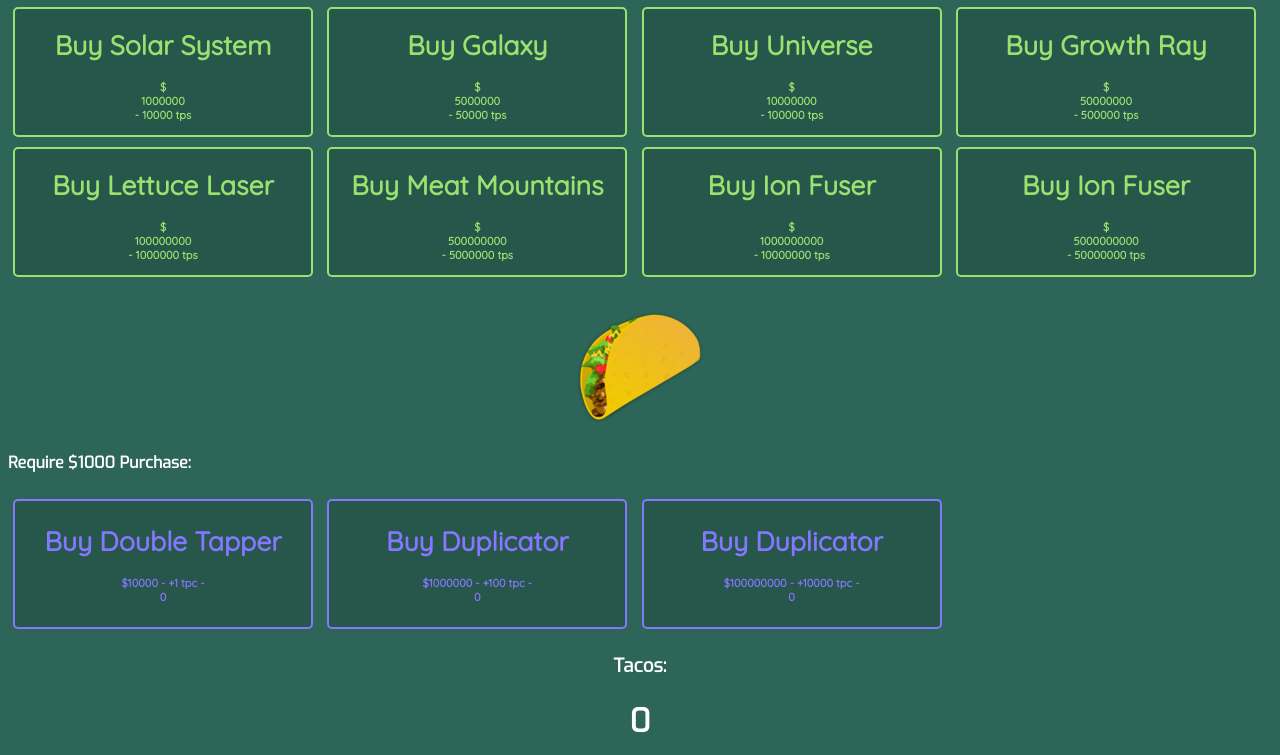
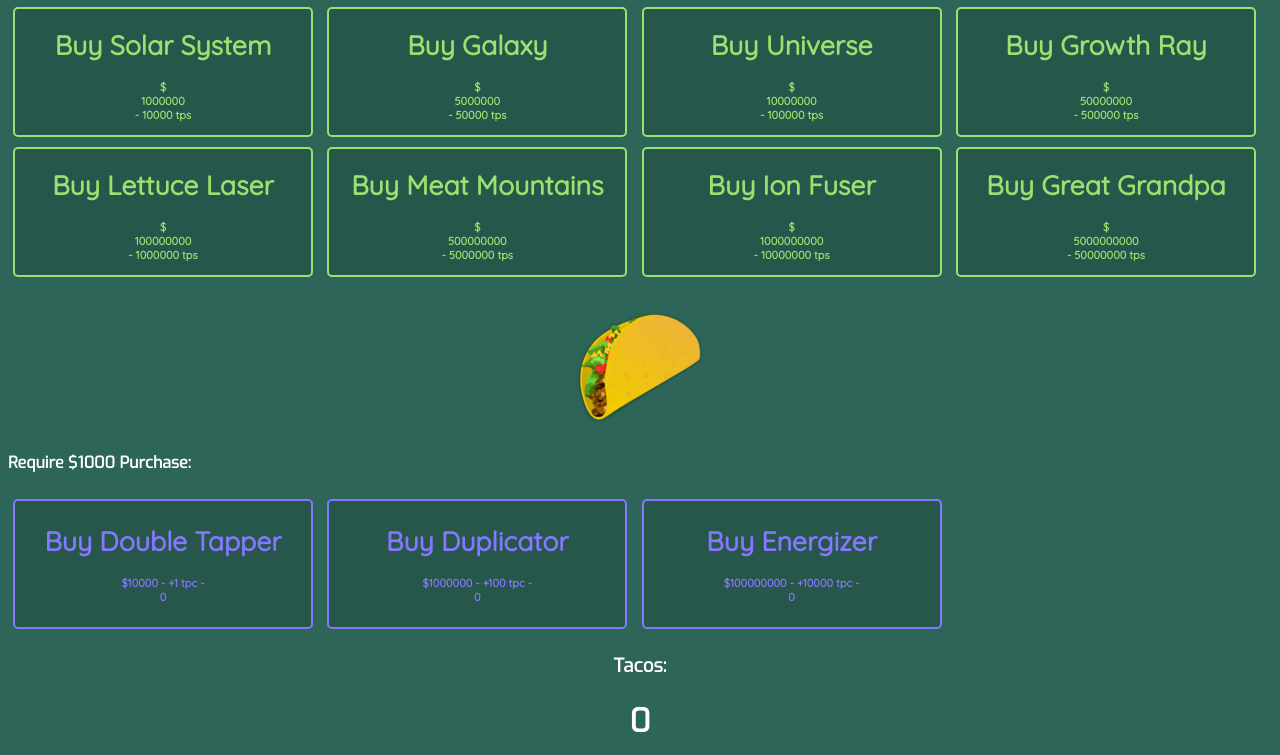
Before and after one commit to EliTheCoder/taco-tapper, a plain HTML site: page index.html in a window 1280 px wide. Shown: the part 563-1318 px from the top of the page. Drawn offline with Linux system fonts and the light colour scheme.

Commit message:
Update index.html

```diff
--- a/index.html
+++ b/index.html
@@ -88,13 +88,13 @@
     <button class="center q" onclick="shop.buy(shop.lettucelasers, 1, lettucelasers);"><h1>Buy Lettuce Laser</h1><h5>$<div id="lettucelasers">100000000</div> - 1000000 tps</h5></button>
     <button class="center q" onclick="shop.buy(shop.meatmountains, 1, meatmountains);"><h1>Buy Meat Mountains</h1><h5>$<div id="meatmountains">500000000</div> - 5000000 tps</h5></button>
     <button class="center q" onclick="shop.buy(shop.ionfusers, 1, ionfusers);"><h1>Buy Ion Fuser</h1><h5>$<div id="ionfusers">1000000000</div> - 10000000 tps</h5></button>
-    <button class="center q" onclick="shop.buy(shop.greatgrandpas, 1, greatgrandpas);"><h1>Buy Ion Fuser</h1><h5>$<div id="ionfusers">5000000000</div> - 50000000 tps</h5></button>
+    <button class="center q" onclick="shop.buy(shop.greatgrandpas, 1, greatgrandpas);"><h1>Buy Great Grandpa</h1><h5>$<div id="ionfusers">5000000000</div> - 50000000 tps</h5></button>
     <br /><br />
     <div onclick="taco.click();" id="taco"><img src="taco.png" class="imgcenter"></img></div>
     <h4>Require $1000 Purchase:</h4>
     <button class="center h" onclick="boosts.buy(boosts.doubletappers, 1, doubletappers);"><h1>Buy Double Tapper</h1><h5>$10000 - +1 tpc - <div id="doubletappers">0</div></h5></button>
     <button class="center h" onclick="boosts.buy(boosts.duplicators, 1, duplicators);"><h1>Buy Duplicator</h1><h5>$1000000 - +100 tpc - <div id="duplicators">0</div></h5></button>
-    <button class="center h" onclick="boosts.buy(boosts.energizers, 1, energizers);"><h1>Buy Duplicator</h1><h5>$100000000 - +10000 tpc - <div id="energizers">0</div></h5></button>
+    <button class="center h" onclick="boosts.buy(boosts.energizers, 1, energizers);"><h1>Buy Energizer</h1><h5>$100000000 - +10000 tpc - <div id="energizers">0</div></h5></button>
     <h3 class="center">Tacos: </h3><h1 id="tacocounter" class="center">0</h1>
     <br />
     <h3 class="center">TPS: </h3><h1 id="tpscounter" class="center">0</h1>
```
